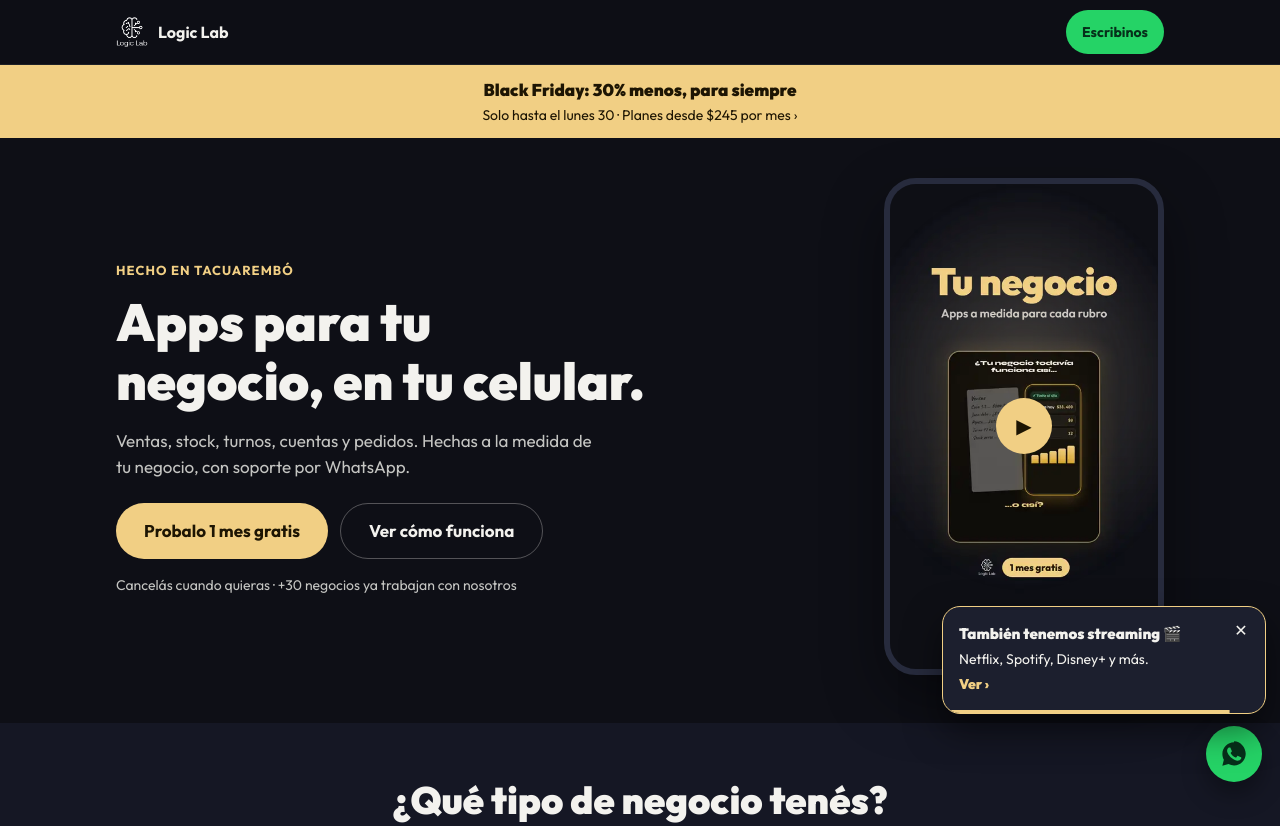
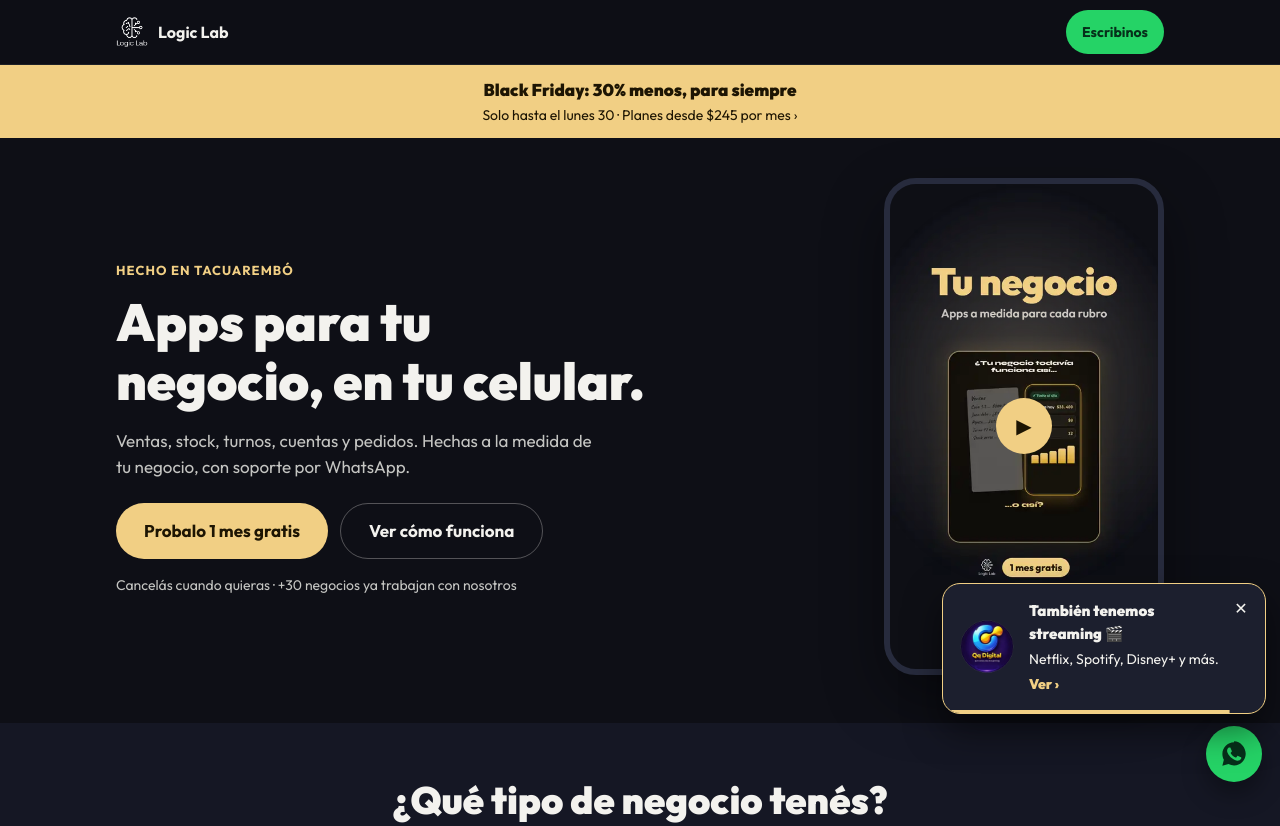
Before and after one commit to MoNRaSpGit/frontend-logiclab, a plain HTML site: page index.html in a window 1280 px wide. Shown: the top 826 px of the page. Drawn offline with Linux system fonts and the light colour scheme; no server answers.

Commit message:
feat: logo de Qq Digital en el pop-up de streaming
Co-Authored-By: Claude Sonnet 5.5 <noreply@anthropic.com>

```diff
--- a/index.html
+++ b/index.html
@@ -23,7 +23,7 @@
       href="https://fonts.googleapis.com/css2?family=Outfit:wght@400;500;600;700;900&display=swap"
       rel="stylesheet"
     />
-    <link rel="stylesheet" href="styles.css?v=20261127c" />
+    <link rel="stylesheet" href="styles.css?v=20261127h" />
 
     <!--
       Google Search Console: cuando el usuario cree la cuenta (gratis, con su
@@ -324,9 +324,12 @@
     <aside class="promo-popup" data-promo hidden>
       <button type="button" class="promo-close" data-promo-close aria-label="Cerrar aviso">✕</button>
       <a class="promo-link" data-promo-link href="https://qqdigital.net/?ref=ll" target="_blank" rel="noopener">
-        <strong>También tenemos streaming&nbsp;🎬</strong>
-        <span>Netflix, Spotify, Disney+ y más.</span>
-        <span class="promo-cta">Ver ›</span>
+        <img class="promo-logo" src="media/clientes/qq.webp" alt="Qq Digital" width="60" height="60" />
+        <span class="promo-text">
+          <strong>También tenemos streaming&nbsp;🎬</strong>
+          <span>Netflix, Spotify, Disney+ y más.</span>
+          <span class="promo-cta">Ver ›</span>
+        </span>
       </a>
       <span class="promo-timer" aria-hidden="true"></span>
     </aside>
--- a/styles.css
+++ b/styles.css
@@ -967,10 +967,23 @@ p {
   transform: translateX(0);
 }
 
-.promo-link {
+.promo-text {
   display: grid;
   gap: 4px;
-  padding: 16px 40px 18px 16px;
+}
+
+.promo-logo {
+  width: 60px;
+  height: 60px;
+  flex-shrink: 0;
+  object-fit: contain;
+}
+
+.promo-link {
+  display: flex;
+  align-items: center;
+  gap: 12px;
+  padding: 16px 40px 18px 14px;
   text-decoration: none;
   font-size: 14px;
 }
```
